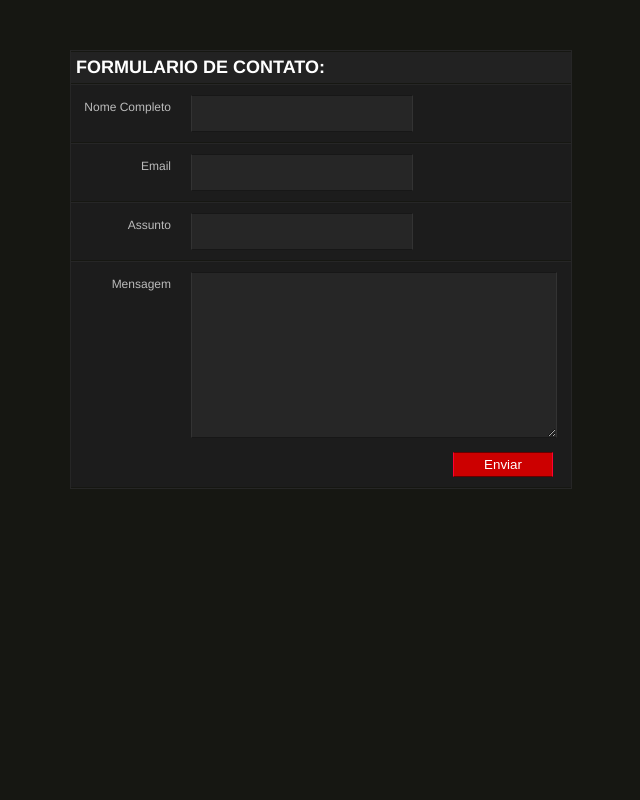
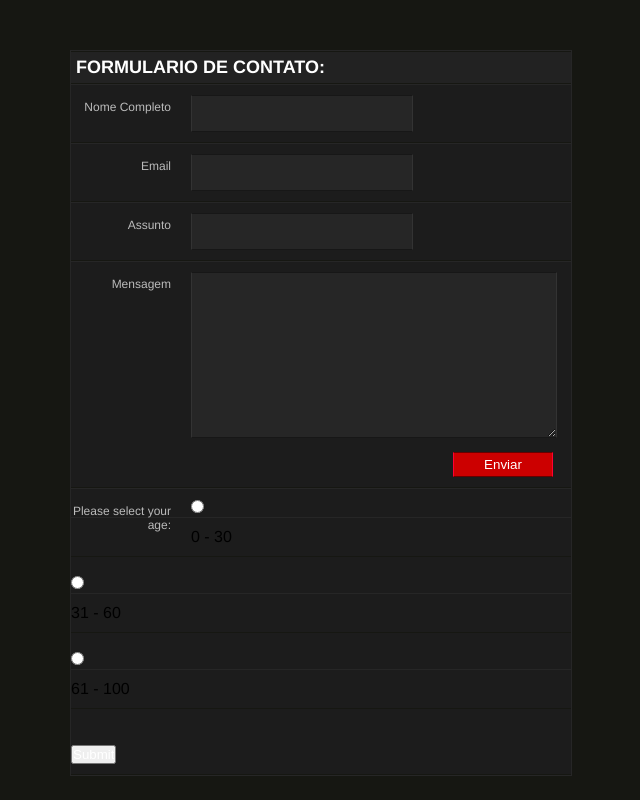
Before and after one commit to brunofvincensi/aprendendo-git, a plain HTML site: page index.html in a window 1280 px wide. Shown: the whole page, without its empty margins (319-959 px from the left). Drawn offline with Linux system fonts and the light colour scheme.

Commit message:
insercao faixa etaria

```diff
--- a/index.html
+++ b/index.html
@@ -28,6 +28,17 @@
 				<textarea class="message" name="feedback" id="feedback"></textarea>
 				<input type="button" class="button" value="Enviar" />
 			</label>
+
+			<label>
+				<span>Please select your age:</span>
+				<input type="radio" id="age1" name="age" value="30">
+				<label for="age1">0 - 30</label><br>
+				<input type="radio" id="age2" name="age" value="60">
+				<label for="age2">31 - 60</label><br>
+				<input type="radio" id="age3" name="age" value="100">
+				<label for="age3">61 - 100</label><br><br>
+				<input type="submit" value="Submit">
+			</label>
 	    </div>
 </body>
 </html>
```
